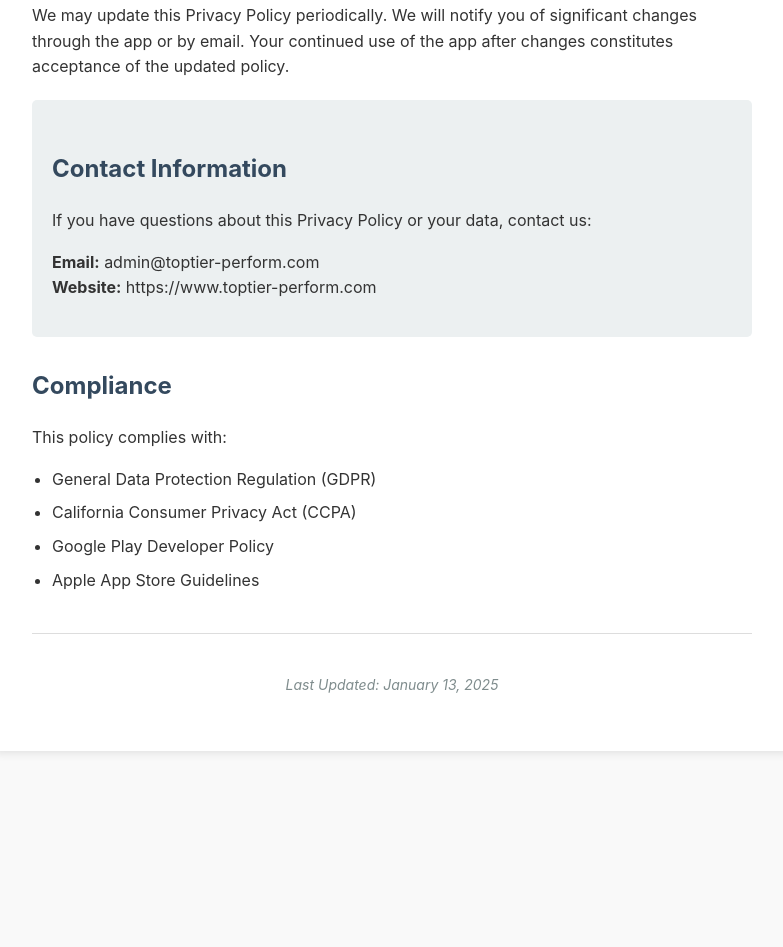
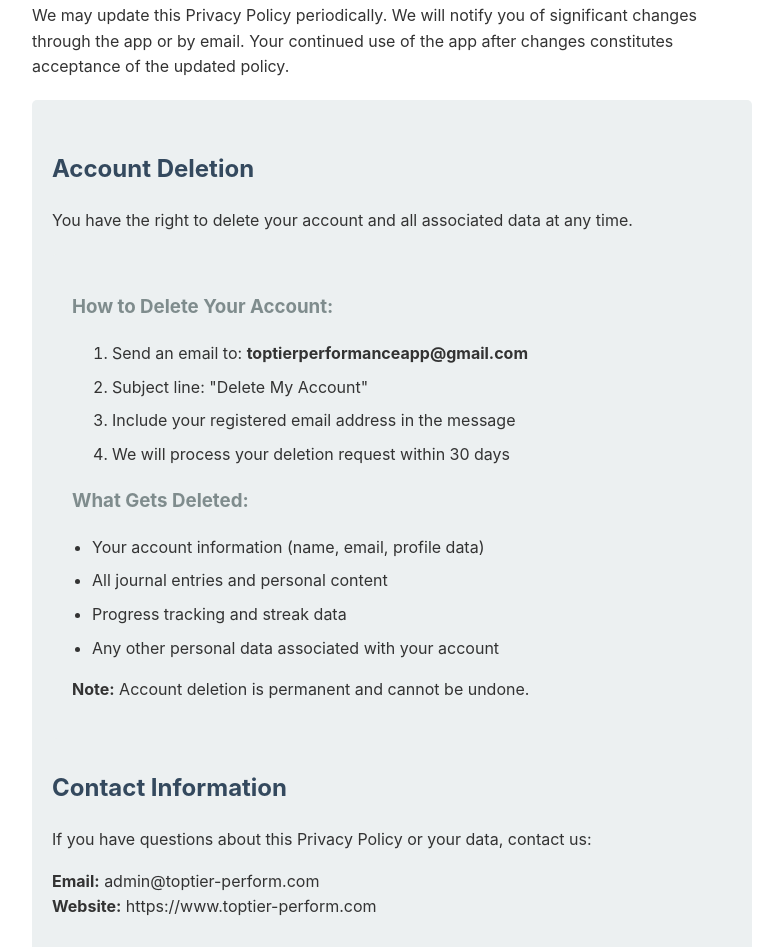
Before and after one commit to garrodbr/privacy-policy, a plain HTML site: page index.html in a window 1280 px wide. Shown: the part 3036-3983 px from the top of the page, without its empty margins (248-1031 px from the left). Before the commit the page ends 3807 px from the top, so only its background shows below. Drawn offline with Linux system fonts and the light colour scheme.

Commit message:
Added account deletion

```diff
--- a/index.html
+++ b/index.html
@@ -158,6 +158,28 @@
         <p>We may update this Privacy Policy periodically. We will notify you of significant changes through the app or by email. Your continued use of the app after changes constitutes acceptance of the updated policy.</p>
 
         <div class="contact-info">
+            <h2>Account Deletion</h2>
+<p>You have the right to delete your account and all associated data at any time.</p>
+
+<div class="contact-info">
+    <h3>How to Delete Your Account:</h3>
+    <ol>
+        <li>Send an email to: <strong>toptierperformanceapp@gmail.com</strong></li>
+        <li>Subject line: "Delete My Account"</li>
+        <li>Include your registered email address in the message</li>
+        <li>We will process your deletion request within 30 days</li>
+    </ol>
+
+    <h3>What Gets Deleted:</h3>
+    <ul>
+        <li>Your account information (name, email, profile data)</li>
+        <li>All journal entries and personal content</li>
+        <li>Progress tracking and streak data</li>
+        <li>Any other personal data associated with your account</li>
+    </ul>
+
+    <p><strong>Note:</strong> Account deletion is permanent and cannot be undone.</p>
+</div>
             <h2>Contact Information</h2>
             <p>If you have questions about this Privacy Policy or your data, contact us:</p>
             <p>
```
